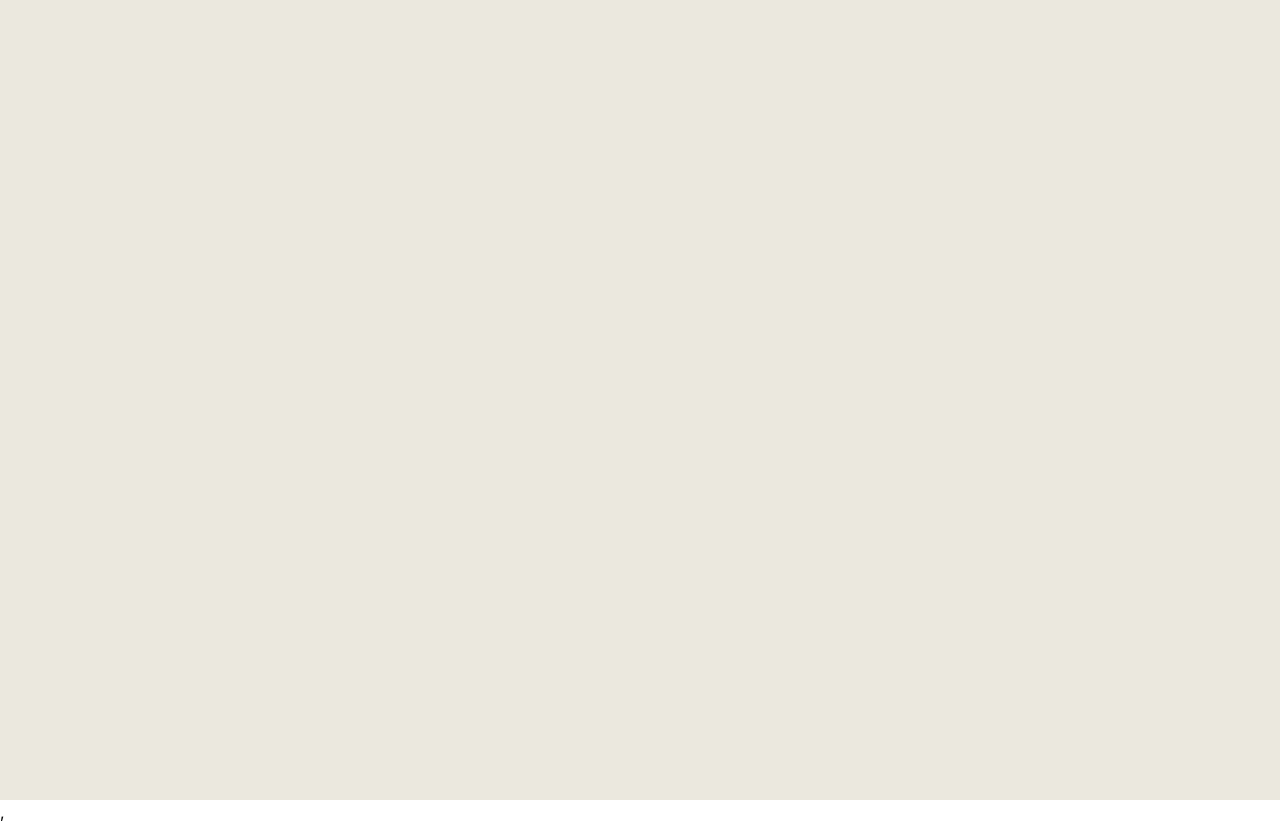
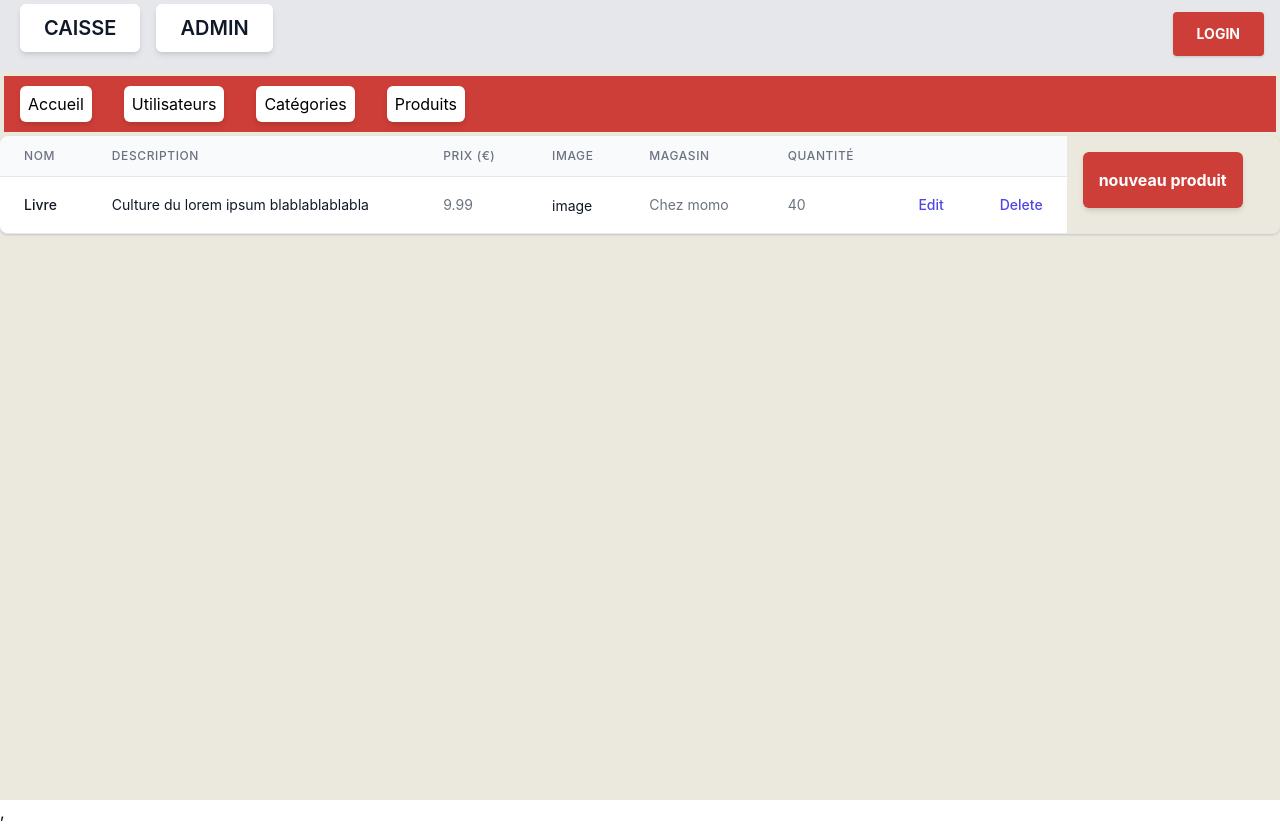
Before and after one commit to staner70/O-Shop, a React (Create React App) app in the folder o-shop-front/: page /admin/products in a window 1280 px wide. Built offline with nearby package versions, Linux system fonts and the light colour scheme.

Commit message:
add static AdminProducts, AdminCategories and update NavAdmin

```diff
--- a/o-shop-front/src/App.js
+++ b/o-shop-front/src/App.js
@@ -5,6 +5,8 @@ import  LoginForm from './containers/LoginForm';
 import Home from './components/Home';
 import Admin from './components/Admin';
 import AdminUser from './components/AdminUser';
+import AdminProducts from './components/AdminProducts';
+import AdminCategories from './components/AdminCategories';
 
 function App(props) {
   console.log(props);
@@ -23,6 +25,12 @@ function App(props) {
         <Route exact path= '/admin/user'>
         <AdminUser />
         </Route>
+        <Route exact path= '/admin/products'>
+        <AdminProducts />
+        </Route>
+        <Route exact path= '/admin/categories'>
+        <AdminCategories />
+        </Route>
       </Switch>
     </div>
   );
--- /dev/null
+++ b/o-shop-front/src/components/AdminCategories/index.js
@@ -0,0 +1,65 @@
+import React from 'react';
+import Header from '../Header';
+import NavAdmin from '../NavAdmin';
+
+const AdminCategories = () => (
+    <>
+        < Header />
+        < NavAdmin />
+
+        <div class="flex flex-col">
+        <div class="-my-2 overflow-x-auto sm:-mx-6 lg:-mx-8">
+            <div class="py-2 align-middle inline-block min-w-full sm:px-6 lg:px-8">
+            <div class=" flex shadow overflow-hidden border-b border-gray-200 sm:rounded-lg">
+                <table class="w-2/4 divide-y divide-gray-200">
+                <thead class="bg-gray-50">
+                    <tr>
+                    <th scope="col" class="px-6 py-3 text-left text-xs font-medium text-gray-500 uppercase tracking-wider">
+                        Nom
+                    </th>
+                    <th scope="col" class="px-6 py-3 text-left text-xs font-medium text-gray-500 uppercase tracking-wider">
+                        Couleur
+                    </th>
+
+                    <th scope="col" class="relative px-6 py-3">
+                        <span class="sr-only">Edit</span>
+                    </th>
+                    <th scope="col" class="relative px-6 py-3">
+                        <span class="sr-only">Delete</span>
+                    </th>
+                    </tr>
+                </thead>
+                <tbody class="bg-white divide-y divide-gray-200">
+                    <tr className="text-left">
+                    <td class="px-6 py-4 whitespace-nowrap">
+                        <div class="text-sm font-medium text-gray-900">
+                            Cooper
+                        </div>
+                    </td>
+                    <td class="px-6 py-4 whitespace-nowrap">
+                        <div class="px-2 inline-flex text-xs leading-5 font-semibold rounded-full bg-blue-100 text-blue-800">bleu </div>
+                    </td>
+                    <td class="px-6 py-4 whitespace-nowrap text-right text-sm font-medium">
+                        <a href="#" class="text-indigo-600 hover:text-indigo-900">Edit</a>
+                    </td>
+                    <td class="px-6 py-4 whitespace-nowrap text-right text-sm font-medium">
+                        <a href="#" class="text-indigo-600 hover:text-indigo-900">Delete</a>
+                    </td>
+                    </tr>
+
+                    {/* <!-- More items... --> */}
+
+                </tbody>
+                </table>
+                <div>
+                    <button className="m-4 font-bold text-white shadow-md p-4 bg-bgred rounded-md">nouvel utilisateur</button>
+                </div>
+            </div>
+            </div>
+        </div>
+        </div>
+
+    </>
+);
+
+export default AdminCategories;
--- /dev/null
+++ b/o-shop-front/src/components/AdminProducts/index.js
@@ -0,0 +1,92 @@
+import React from 'react';
+import Header from '../Header';
+import NavAdmin from '../NavAdmin';
+
+const AdminProducts = () => (
+    <>
+        < Header />
+        < NavAdmin />
+
+        <div class="flex flex-col">
+        <div class="-my-2 overflow-x-auto sm:-mx-6 lg:-mx-8">
+            <div class="py-2 align-middle inline-block min-w-full sm:px-6 lg:px-8">
+            <div class=" flex shadow overflow-hidden border-b border-gray-200 sm:rounded-lg">
+                <table class="w-5/6 divide-y divide-gray-200">
+                <thead class="bg-gray-50">
+                    <tr>
+                    <th scope="col" class="px-6 py-3 text-left text-xs font-medium text-gray-500 uppercase tracking-wider">
+                        Nom
+                    </th>
+                    <th scope="col" class="px-6 py-3 text-left text-xs font-medium text-gray-500 uppercase tracking-wider">
+                        Description
+                    </th>
+                    <th scope="col" class="px-6 py-3 text-left text-xs font-medium text-gray-500 uppercase tracking-wider">
+                        Prix (€)
+                    </th>
+                    <th scope="col" class="px-6 py-3 text-left text-xs font-medium text-gray-500 uppercase tracking-wider">
+                        Image
+                    </th>
+                    <th scope="col" class="px-6 py-3 text-left text-xs font-medium text-gray-500 uppercase tracking-wider">
+                        Magasin
+                    </th>
+                    <th scope="col" class="px-6 py-3 text-left text-xs font-medium text-gray-500 uppercase tracking-wider">
+                        Quantité
+                    </th>
+                    <th scope="col" class="relative px-6 py-3">
+                        <span class="sr-only">Edit</span>
+                    </th>
+                    <th scope="col" class="relative px-6 py-3">
+                        <span class="sr-only">Delete</span>
+                    </th>
+                    </tr>
+                </thead>
+                <tbody class="bg-white divide-y divide-gray-200">
+                    <tr className="text-left">
+                    <td class="px-6 py-4 whitespace-nowrap">
+                        <div class="text-sm font-medium text-gray-900">
+                            Livre
+                        </div>
+                    </td>
+                    <td class="px-6 py-4 whitespace-nowrap">
+                        <div class="text-sm text-gray-900">
+                            Culture du lorem ipsum blablablablabla
+                        </div>
+                    </td>
+                    <td class="px-6 py-4 whitespace-nowrap text-sm text-gray-500">
+                        9.99
+                    </td>
+                    <td class="px-6 py-4 whitespace-nowrap">
+                        <span class="text-sm text-gray-900">
+                        image
+                        </span>
+                    </td>
+                    <td class="px-6 py-4 whitespace-nowrap text-sm text-gray-500">
+                        Chez momo
+                    </td>
+                    <td class="px-6 py-4 whitespace-nowrap text-sm text-gray-500">
+                        40
+                    </td>
+                    <td class="px-6 py-4 whitespace-nowrap text-right text-sm font-medium">
+                        <a href="#" class="text-indigo-600 hover:text-indigo-900">Edit</a>
+                    </td>
+                    <td class="px-6 py-4 whitespace-nowrap text-right text-sm font-medium">
+                        <a href="#" class="text-indigo-600 hover:text-indigo-900">Delete</a>
+                    </td>
+                    </tr>
+
+                    {/* <!-- More items... --> */}
+
+                </tbody>
+                </table>
+                <div>
+                    <button className="m-4 font-bold text-white shadow-md p-4 bg-bgred rounded-md">nouveau produit</button>
+                </div>
+            </div>
+            </div>
+        </div>
+        </div>
+
+    </>
+);
+
+export default AdminProducts;
--- a/o-shop-front/src/components/NavAdmin/index.js
+++ b/o-shop-front/src/components/NavAdmin/index.js
@@ -28,10 +28,20 @@ const NavAdmin = () => (
                 <NavLink
                     activeClassName="ring-gray-600 "
                     exact
-                    to="/admin/category"
+                    to="/admin/categories"
                     className="shadow-md p-2 bg-white rounded-md"
                 >
                     Catégories
+                </NavLink>
+            </li>
+            <li className="m-4">
+                <NavLink
+                    activeClassName="ring-gray-600 "
+                    exact
+                    to="/admin/products"
+                    className="shadow-md p-2 bg-white rounded-md"
+                >
+                    Produits
                 </NavLink>
             </li>
         </ul>
```
